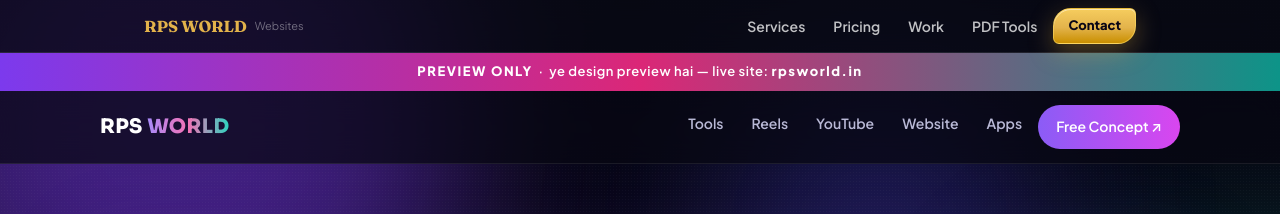
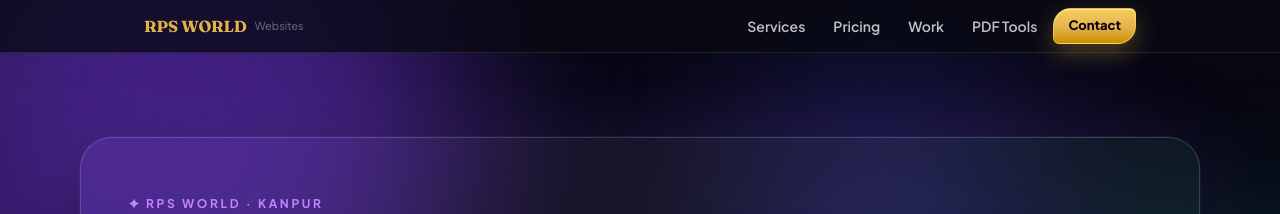
Before and after one commit to ravipratap7081-create/Rps-world-website, a Next.js app: page / in a window 1280 px wide. Shown: the top 214 px of the page. Built offline with nearby package versions, Linux system fonts and the light colour scheme; no server answers.

Commit message:
Aurora Glass v2: remove PREVIEW ONLY bar and Aurora anchor nav (keep live RpsNav)

```diff
--- a/app/page.js
+++ b/app/page.js
@@ -89,27 +89,7 @@ export default function Home() {
       </div>
       <div className="grain" aria-hidden="true" />
 
-      <div className="preview-bar">
-        <b>PREVIEW ONLY</b> &nbsp;·&nbsp; ye design preview hai — live site: <b>rpsworld.in</b>
-      </div>
 
-      <nav className="aurora-nav" aria-label="Aurora sections">
-        <div className="nav-in">
-          <a href="#top" className="aurora-logo">
-            RPS <span>WORLD</span>
-          </a>
-          <div className="nav-links">
-            <a href="#tools">Tools</a>
-            <a href="#reels">Reels</a>
-            <a href="#youtube">YouTube</a>
-            <a href="#website">Website</a>
-            <a href="#apps">Apps</a>
-            <a href={WA_FREE_CONCEPT} target="_blank" rel="noopener" data-cursor="Chat" className="nav-cta magnetic">
-              Free Concept ↗
-            </a>
-          </div>
-        </div>
-      </nav>
 
       {/* ---------- HERO ---------- */}
       <section className="hero" id="top">
```
